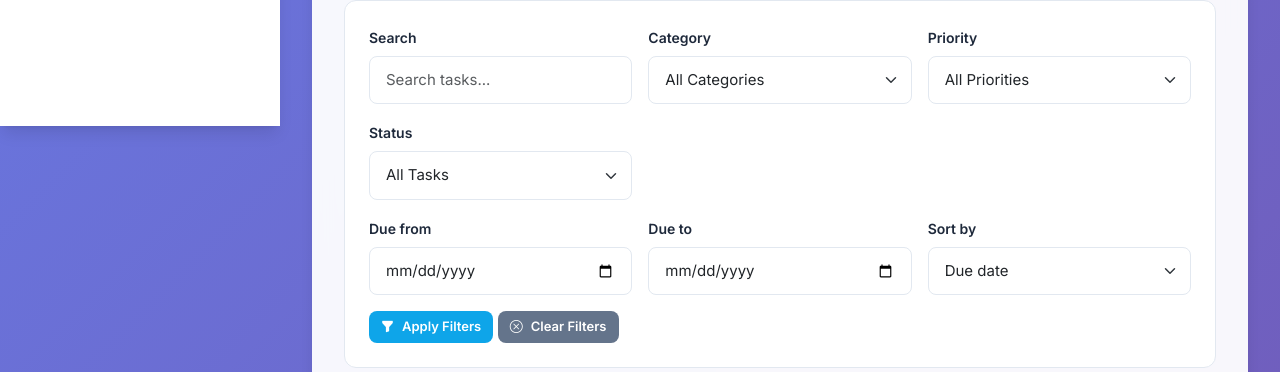
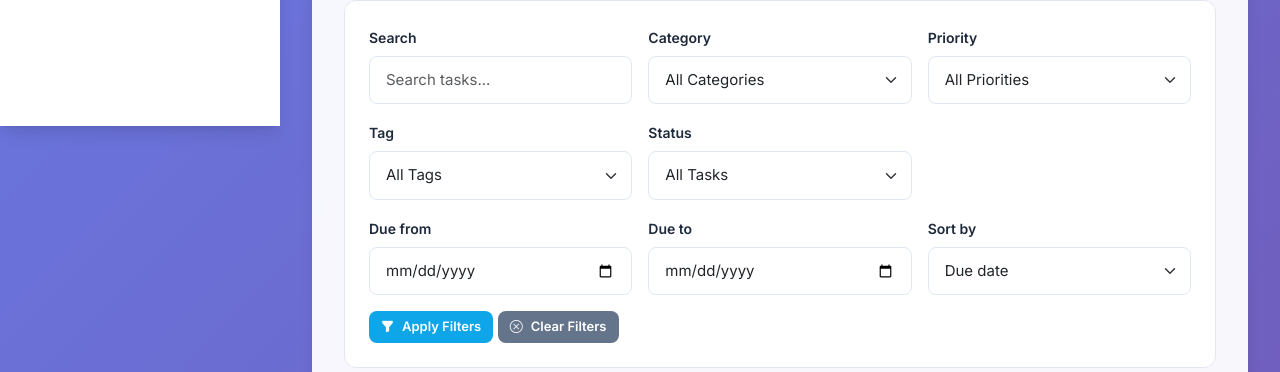
Before and after one commit to NV23094-mohammed-fardan1/CC302-task1-, a Flask app: page / in a window 1280 px wide. Shown: the part 674-1046 px from the top of the page. Run offline with Flask 3, Linux system fonts and the light colour scheme; some libraries are stand-ins or nearby versions.

Commit message:
feature/task-tags-labels: add tag filter dropdown and tag metadata support

```diff
--- a/app.py
+++ b/app.py
@@ -36,7 +36,9 @@ def inject_current_filters():
             'category': 'all',
             'priority': 'all',
             'status': 'all',
-            'q': ''
+            'tag': 'all',
+            'q': '',
+            'search': ''
         }
     }
 
@@ -108,7 +110,7 @@ def get_productivity_data():
         day_end = datetime.combine(day, datetime.max.time())
 
         count = Todo.query.filter(
-            Todo.completed is True,
+            Todo.completed.is_(True),
             Todo.completed_at >= day_start,
             Todo.completed_at <= day_end
         ).count()
@@ -126,7 +128,8 @@ def index():
     filter_category = request.args.get('category', 'all')
     filter_priority = request.args.get('priority', 'all')
     filter_status = request.args.get('status', 'all')
-    search_query = request.args.get('q', '')
+    filter_tag = request.args.get('tag', 'all')
+    search_query = request.args.get('q', request.args.get('search', ''))
     due_from = request.args.get('due_from', '')
     due_to = request.args.get('due_to', '')
     sort_by = request.args.get('sort_by', 'due_date')
@@ -138,6 +141,9 @@ def index():
 
     if filter_priority != 'all':
         query = query.filter_by(priority=filter_priority)
+
+    if filter_tag != 'all':
+        query = query.filter(Todo.tags.contains(filter_tag))
 
     if filter_status == 'completed':
         query = query.filter(Todo.completed.is_(True))
@@ -189,17 +195,28 @@ def index():
     categories = db.session.query(Todo.category).distinct().all()
     categories = [c[0] for c in categories]
 
+    distinct_tags = set()
+    for task in Todo.query.filter(Todo.tags.isnot(None)).all():
+        for raw_tag in (task.tags or '').split(','):
+            tag = raw_tag.strip()
+            if tag:
+                distinct_tags.add(tag)
+    distinct_tags = sorted(distinct_tags)
+
     return render_template(
         "index.html",
         todos=todos,
         stats=stats,
         productivity=productivity,
         categories=categories,
+        distinct_tags=distinct_tags,
         current_filters={
             'category': filter_category,
             'priority': filter_priority,
             'status': filter_status,
+            'tag': filter_tag,
             'q': search_query,
+            'search': search_query,
             'due_from': due_from,
             'due_to': due_to,
             'sort_by': sort_by
--- a/templates/index.html
+++ b/templates/index.html
@@ -108,6 +108,16 @@
                     <option value="High" {{ 'selected' if current_filters.priority == 'High' }}>High</option>
                     <option value="Medium" {{ 'selected' if current_filters.priority == 'Medium' }}>Medium</option>
                     <option value="Low" {{ 'selected' if current_filters.priority == 'Low' }}>Low</option>
+                </select>
+            </div>
+
+            <div>
+                <label class="form-label">Tag</label>
+                <select name="tag" class="form-select">
+                    <option value="all" {{ 'selected' if current_filters.tag == 'all' }}>All Tags</option>
+                    {% for tag in distinct_tags %}
+                    <option value="{{ tag }}" {{ 'selected' if current_filters.tag == tag }}>{{ tag }}</option>
+                    {% endfor %}
                 </select>
             </div>
 
```
